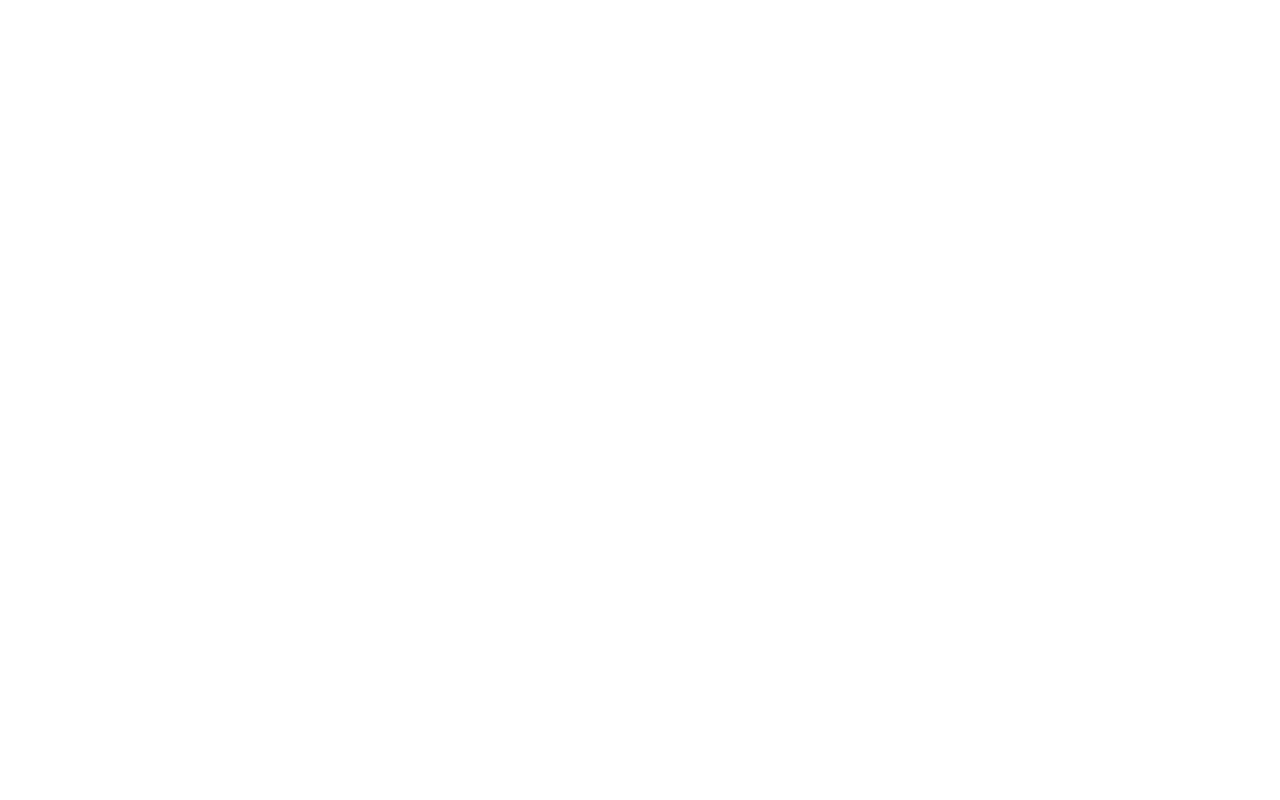
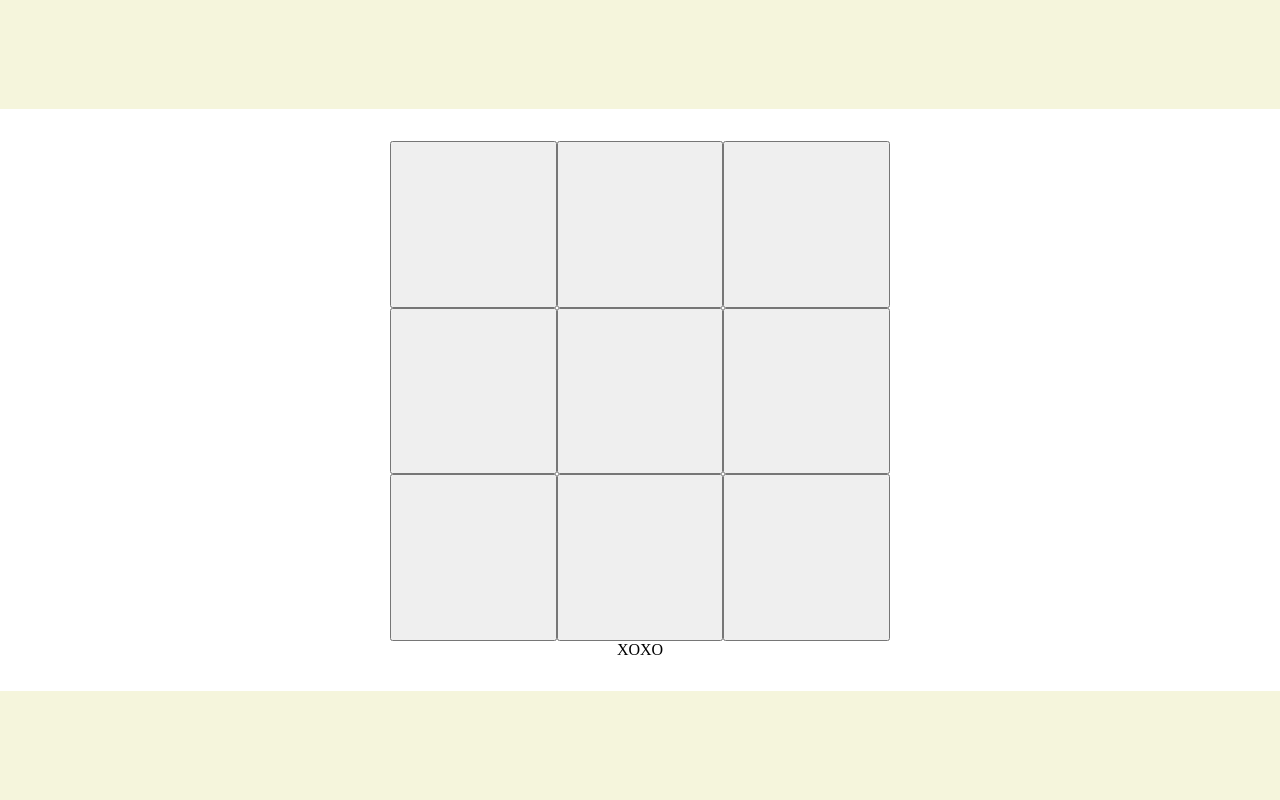
Before and after one commit to AslamF/tictactoe, a plain HTML site: page index.html in a window 1280 px wide. Drawn offline with Linux system fonts and the light colour scheme.

Commit message:
created gameboard and different functions

```diff
--- a/index.html
+++ b/index.html
@@ -6,11 +6,35 @@
     <meta http-equiv="X-UA-Compatible" content="IE=edge">
     <meta name="viewport" content="width=device-width, initial-scale=1.0">
     <link rel="stylesheet" href="styles.css">
-    <script src="script.js"></script>
+    <script src="script.js" defer></script>
     <title>tic-tac-toe</title>
 </head>
 
 <body>
+
+    <div class="header">
+
+    </div>
+
+    <div class="main">
+        <div class="gameBoard">
+            <button class="button"></button>
+            <button class="button"></button>
+            <button class="button"></button>
+            <button class="button"></button>
+            <button class="button"></button>
+            <button class="button"></button>
+            <button class="button"></button>
+            <button class="button"></button>
+            <button class="button"></button>
+        </div>
+    </div>
+
+    <div class="footer">
+
+    </div>
+
+
 
 
 
--- a/script.js
+++ b/script.js
@@ -0,0 +1,35 @@
+// Physical Gameboard Module
+const Gameboard = (() => {
+    const gameboard = ["X", "O", "X", "O"];
+
+    const board = document.querySelector(".main");
+
+    const renderGameboard = () => {
+
+    };
+
+    const printArray = () => {
+        gameboard.forEach((i) => {
+            board.append(i);
+        })
+    }
+    return {
+        gameboard,
+        renderGameboard,
+        printArray
+
+    }
+
+})();
+
+Gameboard.printArray();
+
+// Factory Function for Players
+const Player = (name, symbol) => {
+
+};
+
+// Module - To Control Game
+const gameControl = (() => {
+
+})();
--- a/styles.css
+++ b/styles.css
@@ -0,0 +1,34 @@
+* {
+    margin: 0;
+    padding: 0;
+    height: 100%;
+    width: 100%;
+}
+
+body {
+    display: flex;
+    flex-direction: column;
+}
+
+.header,
+.footer {
+    height: 150px;
+    background-color: beige;
+}
+
+
+.main {
+    flex: auto;
+    display: flex;
+    flex-direction: column;
+    justify-content: center;
+    align-items: center;
+}
+
+.gameBoard {
+    height: 500px;
+    width: 500px;
+    display: grid;
+    grid-template-columns: 1fr 1fr 1fr;
+
+}
```
